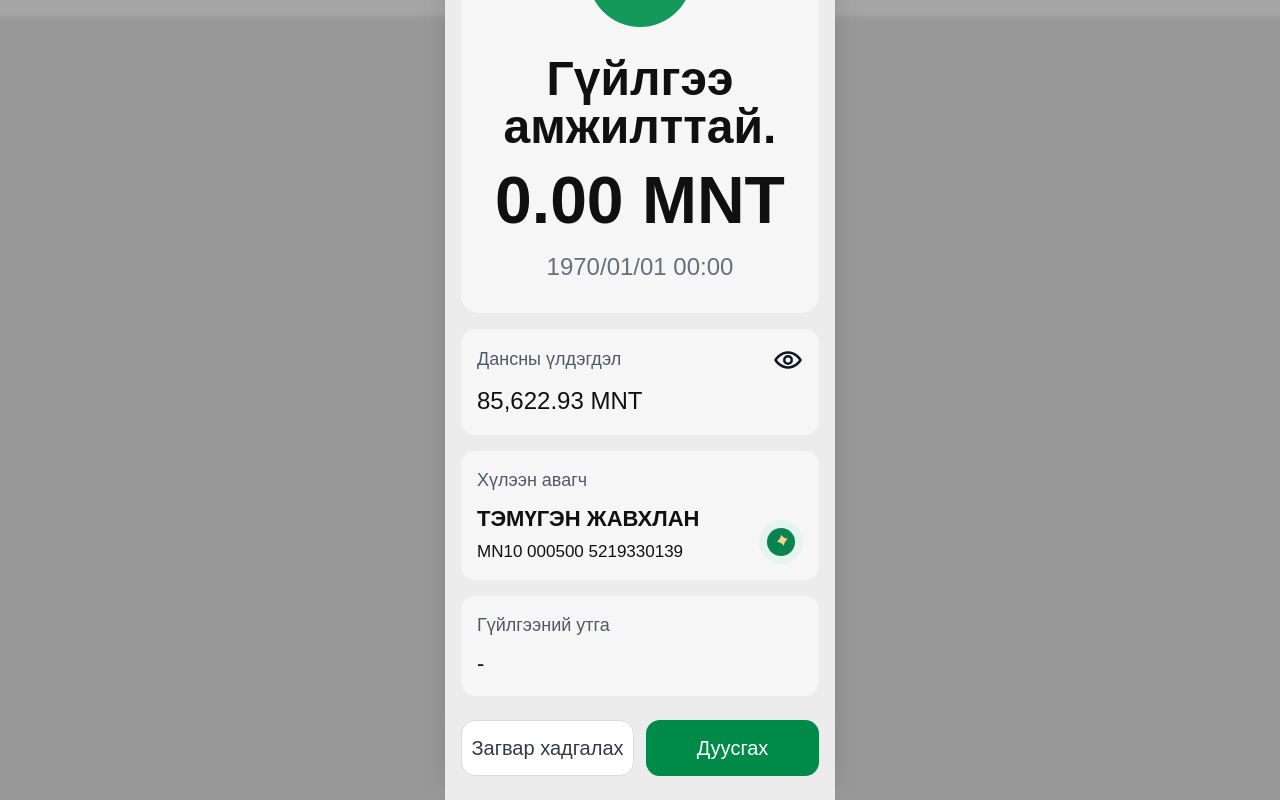
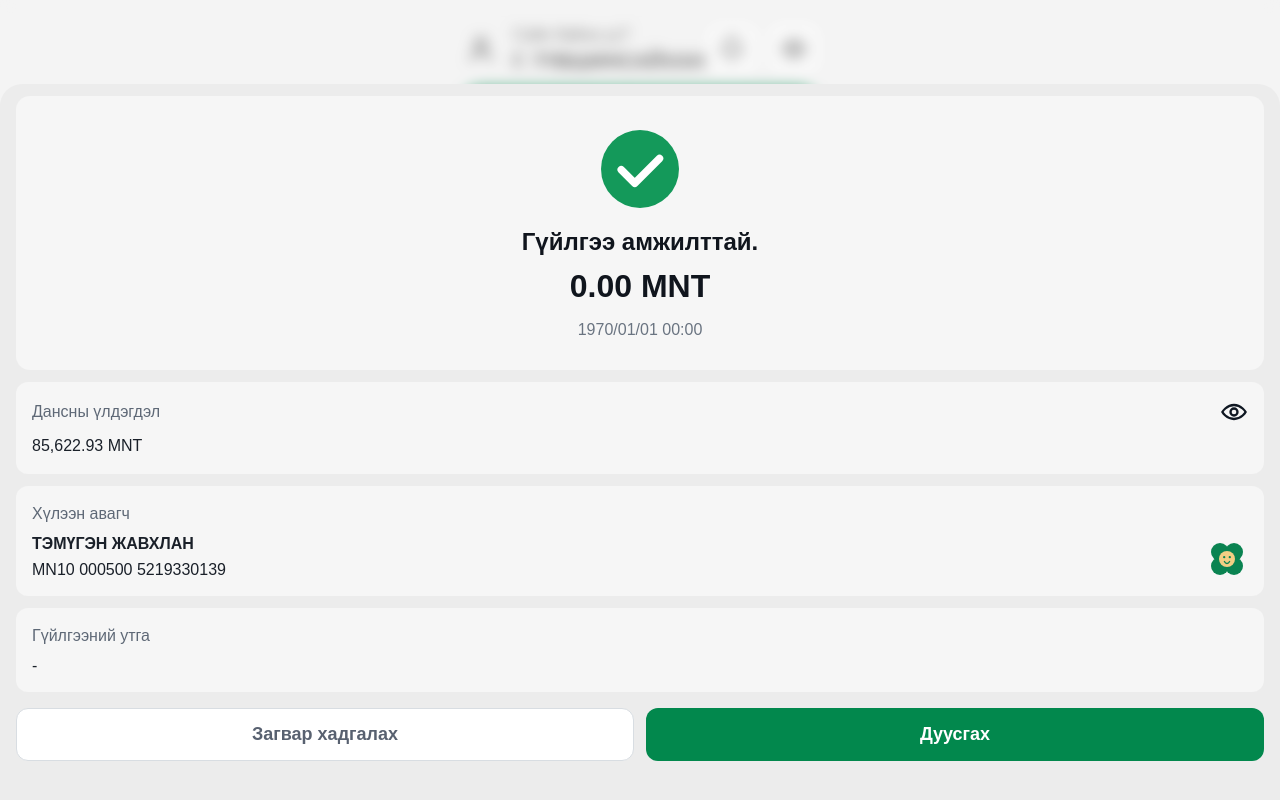
Before and after one commit to Tuvshee555/Bank, a Next.js app: page /success in a window 1280 px wide. Shown: the top 800 px of the page. Built offline with nearby package versions, Linux system fonts and the light colour scheme.

Commit message:
just fixed little stuff

```diff
--- a/app/page.jsx
+++ b/app/page.jsx
@@ -7,8 +7,11 @@ import BottomNav from "../components/home/BottomNav";
 
 export default function Home() {
   return (
-    <main className="min-h-screen bg-[#ececec] text-[#111]">
-      <div className="mx-auto w-full max-w-[390px] pb-[120px]">
+    <main className="min-h-[100dvh] bg-[#ececec] text-[#111]">
+      <div
+        className="mx-auto w-full max-w-[390px] pb-[120px]"
+        style={{ paddingTop: "max(env(safe-area-inset-top), 8px)" }}
+      >
         <AccountHeader />
         <BalanceCard />
         <QuickActions />
--- a/app/send/page.jsx
+++ b/app/send/page.jsx
@@ -38,7 +38,7 @@ export default function SendPage() {
   }, [amount]);
 
   const compactIban = useMemo(() => iban.replace(/\s+/g, ""), [iban]);
-  const displayIban = compactIban ? `MN${compactIban}` : "MN";
+  const displayIban = compactIban ? `MN${iban.trim() || compactIban}` : "MN";
 
   const canContinue =
     amountNumber > 0 &&
--- a/components/icons/KhanIcon.jsx
+++ b/components/icons/KhanIcon.jsx
@@ -1,15 +1,21 @@
 export default function KhanIcon({ className = "" }) {
-  const baseClass = "flex h-11 w-11 items-center justify-center rounded-full bg-[#e6f4ee]";
-
   return (
-    <div className={`${baseClass} ${className}`.trim()}>
-      <svg width="28" height="28" viewBox="0 0 28 28" fill="none" aria-hidden="true">
-        <circle cx="14" cy="14" r="14" fill="#0A8351" />
-        <path
-          d="M13.999 6.7c1.8 2.4 3.8 3.8 7 4.1-2.4 1.8-3.8 3.8-4.1 7-1.8-2.4-3.8-3.8-7-4.1 2.4-1.8 3.8-3.8 4.1-7Z"
-          fill="#F8D58B"
-        />
-      </svg>
-    </div>
+    <svg
+      width="42"
+      height="42"
+      viewBox="0 0 42 42"
+      fill="none"
+      aria-hidden="true"
+      className={className}
+    >
+      <circle cx="14" cy="14" r="9" fill="#0A8351" />
+      <circle cx="28" cy="14" r="9" fill="#0A8351" />
+      <circle cx="14" cy="28" r="9" fill="#0A8351" />
+      <circle cx="28" cy="28" r="9" fill="#0A8351" />
+      <circle cx="21" cy="21" r="8" fill="#F3CF84" />
+      <circle cx="18.2" cy="19.2" r="1.15" fill="#0A8351" />
+      <circle cx="23.8" cy="19.2" r="1.15" fill="#0A8351" />
+      <path d="M18.4 23.5c.7 1.3 1.7 2 2.6 2s1.9-.7 2.6-2" stroke="#0A8351" strokeWidth="1.4" strokeLinecap="round" />
+    </svg>
   );
 }
--- a/components/success/SuccessDrawer.jsx
+++ b/components/success/SuccessDrawer.jsx
@@ -2,7 +2,7 @@ import KhanIcon from "../icons/KhanIcon";
 
 function CheckIcon() {
   return (
-    <svg width="120" height="120" viewBox="0 0 120 120" fill="none" aria-hidden="true" className="mx-auto">
+    <svg width="90" height="90" viewBox="0 0 120 120" fill="none" aria-hidden="true" className="mx-auto">
       <circle cx="60" cy="60" r="52" fill="#14995A" />
       <path d="M35 61 53 79 86 46" stroke="white" strokeWidth="10" strokeLinecap="round" strokeLinejoin="round" />
     </svg>
@@ -11,7 +11,7 @@ function CheckIcon() {
 
 function EyeIcon() {
   return (
-    <svg width="30" height="30" viewBox="0 0 24 24" fill="none" aria-hidden="true">
+    <svg width="28" height="28" viewBox="0 0 24 24" fill="none" aria-hidden="true">
       <path
         d="M2 12s3.5-6 10-6 10 6 10 6-3.5 6-10 6-10-6-10-6Z"
         stroke="#0f1722"
@@ -27,58 +27,58 @@ function EyeIcon() {
 export default function SuccessDrawer({ amountText, balanceText, timeText, receiver, iban, note, onFinish }) {
   return (
     <>
-      <div className="fixed inset-0 z-20 bg-black/35 backdrop-blur-[2px]" />
+      <div className="fixed inset-0 z-20 bg-white/42 backdrop-blur-[7px] khan-drawer-overlay-enter" />
 
-      <div className="fixed inset-x-0 bottom-0 z-30 mx-auto w-full max-w-[390px] rounded-t-[24px] bg-[#ececec] px-4 pb-6 pt-3 shadow-[0_-12px_28px_rgba(0,0,0,0.12)]">
-        <div className="mx-auto h-1.5 w-14 rounded-full bg-[#d2d6db]" />
-
-        <section className="mt-3 rounded-[18px] bg-[#f6f6f6] px-4 py-7 text-center">
+      <div className="fixed inset-x-0 bottom-0 top-[84px] z-30 mx-auto w-full max-w-[full] rounded-t-[22px] bg-[#ececec] px-4 pb-6 pt-3 khan-drawer-content-enter">
+        <div className="h-full overflow-y-auto pb-[max(6px,env(safe-area-inset-bottom))]">
+          <section className="rounded-[14px] bg-[#f6f6f6] px-4 py-7 text-center">
             <CheckIcon />
-          <h1 className="mt-5 text-[48px] font-semibold leading-none">Гүйлгээ амжилттай.</h1>
-          <p className="mt-4 text-[66px] font-semibold leading-none">{amountText} MNT</p>
-          <p className="mt-4 text-[24px] text-[#66707c]">{timeText}</p>
+            <h1 className="mt-4 text-[24px] font-semibold leading-none text-[#10151d]">Гүйлгээ амжилттай.</h1>
+            <p className="mt-4 whitespace-nowrap text-[32px] font-semibold leading-none text-[#10151d]">{amountText} MNT</p>
+            <p className="mt-4 text-[16px] font-medium text-[#6a7481]">{timeText}</p>
           </section>
 
-        <section className="mt-4 rounded-[14px] bg-[#f6f6f6] px-4 py-4">
+          <section className="mt-3 rounded-[12px] bg-[#f6f6f6] px-4 py-4">
             <div className="flex items-center justify-between">
-            <p className="text-[18px] text-[#4f5967]">Дансны үлдэгдэл</p>
+              <p className="text-[16px] font-medium text-[#5e6876]">Дансны үлдэгдэл</p>
               <EyeIcon />
             </div>
-          <p className="mt-2 text-[24px] font-medium">{balanceText} MNT</p>
+            <p className="mt-2 text-[16px] font-medium text-[#1a2029]">{balanceText} MNT</p>
           </section>
 
-        <section className="mt-4 rounded-[14px] bg-[#f6f6f6] px-4 py-4">
-          <p className="text-[18px] text-[#4f5967]">Хүлээн авагч</p>
+          <section className="mt-3 rounded-[12px] bg-[#f6f6f6] px-4 py-4">
+            <p className="text-[16px] font-medium text-[#5e6876]">Хүлээн авагч</p>
             <div className="mt-2 flex items-end justify-between gap-3">
               <div>
-              <p className="text-[22px] font-semibold">{receiver}</p>
-              <p className="mt-1 text-[17px]">{iban}</p>
+                <p className="text-[16px] font-semibold leading-tight text-[#1a2029]">{receiver}</p>
+                <p className="mt-1.5 text-[16px] leading-tight text-[#1a2029]">{iban}</p>
               </div>
-            <KhanIcon />
+              <KhanIcon className="shrink-0" />
             </div>
           </section>
 
-        <section className="mt-4 rounded-[14px] bg-[#f6f6f6] px-4 py-4">
-          <p className="text-[18px] text-[#4f5967]">Гүйлгээний утга</p>
-          <p className="mt-2 text-[22px] break-words">{note}</p>
+          <section className="mt-3 rounded-[12px] bg-[#f6f6f6] px-4 py-4">
+            <p className="text-[16px] font-medium text-[#5e6876]">Гүйлгээний утга</p>
+            <p className="mt-2 text-[16px] leading-tight text-[#1a2029] break-words">{note}</p>
           </section>
 
-        <div className="mt-6 grid grid-cols-2 gap-3">
+          <div className="mt-4 grid grid-cols-2 gap-3">
             <button
               type="button"
-            className="rounded-[14px] border border-[#d7dbe0] bg-white py-3 text-[20px] font-medium text-[#323a46]"
+              className="rounded-[12px] border border-[#d8dde2] bg-white py-3 text-[18px] font-semibold text-[#586170]"
             >
               Загвар хадгалах
             </button>
             <button
               type="button"
               onClick={onFinish}
-            className="rounded-[14px] bg-[#008a4a] py-3 text-[20px] font-medium text-white"
+              className="rounded-[12px] bg-[#02884d] py-3 text-[18px] font-semibold text-white"
             >
               Дуусгах
             </button>
           </div>
         </div>
+      </div>
     </>
   );
 }
--- a/components/success/SuccessPageClient.jsx
+++ b/components/success/SuccessPageClient.jsx
@@ -35,9 +35,12 @@ export default function SuccessPageClient() {
   const timeText = useMemo(() => formatDateTime(timestamp), [timestamp]);
 
   return (
-    <main className="min-h-screen bg-[#ececec] text-[#101010]">
+    <main className="min-h-[100dvh] bg-[#ececec] text-[#101010]">
       <div aria-hidden="true" className="pointer-events-none select-none">
-        <div className="mx-auto w-full max-w-[390px] pb-[120px]">
+        <div
+          className="mx-auto w-full max-w-[390px] pb-[120px]"
+          style={{ paddingTop: "max(env(safe-area-inset-top), 8px)" }}
+        >
           <AccountHeader />
           <BalanceCard />
           <QuickActions />
```
Also changed, not shown: components/send/TransferConfirmDrawer.jsx (+19 -17 lines). Lines whose indentation alone changed are shown as unchanged.
